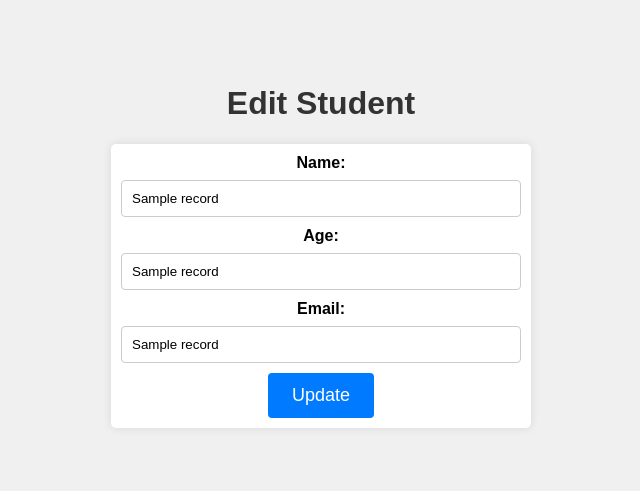
After one commit to profliuhao/CSIT355, a Flask app: template flaskMysqlProjectTemplate/templates/update.html in a window 1280 px wide. The commit adds this page. Shown: the top 491 px of the page, without its empty margins (319-959 px from the left). Run offline with Flask 3, Linux system fonts and the light colour scheme; the template is opened without the code that fills it: most values are stand-ins (such as "Sample title", 1, 10 or a date in 2020); some libraries are stand-ins or nearby versions.

Commit message:
Update project template

```diff
--- a/Flask/requirements.txt
+++ /dev/null
@@ -1,4 +0,0 @@
-Flask
-Flask-SQLAlchemy
-mysql-connector-python
-sqlparse
--- /dev/null
+++ b/flaskMysqlProjectTemplate/app.py
@@ -0,0 +1,108 @@
+import sqlparse
+from flask import Flask, render_template, request, redirect, url_for
+from flask_mysqldb import MySQL
+
+app = Flask(__name__)
+
+# MySQL Configuration (Replace with your database details)
+app.config['MYSQL_HOST'] = 'your_mysql_host'
+app.config['MYSQL_USER'] = 'your_mysql_username'
+app.config['MYSQL_PASSWORD'] = 'your_mysql_password'
+app.config['MYSQL_DB'] = 'your_database_name'
+
+
+# Create a MySQL connection
+mysql = MySQL(app)
+
+def execute_initial_sql(mysql):
+    try:
+        cursor = mysql.connection.cursor()
+        # Read and execute the initial.sql file
+        with open('static/sql/init.sql') as sql_file:
+            statements = sqlparse.split(sql_file.read())
+            for query in statements:
+                print(query)
+                cursor.execute(query)
+                mysql.connection.commit()
+
+        cursor.close()
+    except Exception as e:
+        print(f"Error executing initial SQL script: {str(e)}")
+
+
+with app.app_context():
+    execute_initial_sql(mysql)
+
+
+# @app.before_first_request
+# def before_first_request():
+#     # run this line if database initialization is needed
+#     execute_initial_sql()
+#     pass
+
+
+@app.route('/')
+def index():
+
+    # Display a list of records from the database
+    cursor = mysql.connection.cursor()
+    cursor.execute("SELECT * FROM student")
+    data = cursor.fetchall()
+    cursor.close()
+    return render_template('index.html', data=data)
+
+# Route for adding students
+@app.route('/add', methods=['POST'])
+def add():
+    if request.method == 'POST':
+        name = request.form['name']
+        age = request.form['age']
+        email = request.form['email']
+        cursor = mysql.connection.cursor()
+        # Option 1
+        # cursor.execute("INSERT INTO student (sname, age, email) VALUES (%s, %s, %s)",(name, age, email))
+        # Option 2
+        cursor.execute("INSERT INTO student (sname, age, email) VALUES ('{}', '{}', '{}')".format(name, age, email))
+        mysql.connection.commit()
+        cursor.close()
+        return redirect(url_for('index'))
+
+
+
+# Route for deleting students
+@app.route('/delete/<int:id>')
+def delete(id):
+    cursor = mysql.connection.cursor()
+    cursor.execute("DELETE FROM student WHERE id = %s", (id,))
+    mysql.connection.commit()
+    cursor.close()
+    return redirect(url_for('index'))
+
+
+@app.route('/update/<int:id>', methods=['GET', 'POST'])
+def update(id):
+    if request.method == 'POST':
+        name = request.form['name']
+        age = request.form['age']
+        email = request.form['email']
+        cursor = mysql.connection.cursor()
+        cursor.execute("UPDATE student SET sname = %s, age=%s, email = %s WHERE id = %s", (name, age, email, id))
+        mysql.connection.commit()
+        cursor.close()
+        return redirect(url_for('index'))
+    else:
+        print(id)
+        cursor = mysql.connection.cursor()
+        cursor.execute("SELECT * FROM student WHERE id = %s", (id,))
+        result = cursor.fetchone()
+        print(result)
+        for row in result:
+            print(row)
+            # data = [row['id'], row['sname'], row['email']]
+        data = result
+        cursor.close()
+        return render_template('update.html', data=data)
+
+
+if __name__ == '__main__':
+    app.run(debug=True, host="localhost", port=9999)
--- /dev/null
+++ b/flaskMysqlProjectTemplate/requirements.txt
@@ -0,0 +1,5 @@
+Flask
+sqlparse
+mysql-connector-python
+mysqlclient
+flask_mysqldb
--- /dev/null
+++ b/flaskMysqlProjectTemplate/static/css/styles.css
@@ -0,0 +1,144 @@
+/* styles.css */
+
+body {
+    font-family: Arial, sans-serif;
+    background-color: #f0f0f0;
+    margin: 0;
+    padding: 5%;
+    /*background-color: powderblue;*/
+}
+
+h1 {
+    color: #333;
+    text-align: center;
+}
+
+ul {
+    list-style: none;
+    padding: 0;
+}
+
+li {
+    background-color: #fff;
+    border: 1px solid #ddd;
+    padding: 10px;
+    margin: 5px 0;
+}
+
+/* Style the logo */
+img {
+    width: 10%; /* Scale the image to 10% of its original size */
+    max-width: none; /* Allow the image to exceed its original size */
+    height: auto; /* Maintain aspect ratio */
+    display: block; /* Make the image a block element for centering */
+    margin: 0 auto; /* Center the image horizontally */
+    margin-bottom: 20px; /* Add margin for spacing */
+}
+
+/* Table styles */
+.student-table {
+    width: 80%;
+    text-align: center;
+    margin: 0 auto;
+    /*border-collapse: collapse;*/
+    /*padding: 10px;*/
+    margin-bottom: 10px;
+    border: 1px solid #ccc;
+    margin-top: 20px;
+    background-color: #ffffff;
+    box-shadow: 0 0 10px rgba(0, 0, 0, 0.1);
+    border-radius: 5px;
+}
+
+.student-table th,
+.student-table td {
+    border: 1px solid #ddd;
+    padding: 10px;
+    text-align: left;
+}
+
+.student-table th {
+    background-color: #007bff;
+    color: #fff;
+}
+
+/* Table row hover effect */
+.student-table tbody tr:hover {
+    background-color: #f5f5f5;
+}
+
+/* Links for navigation */
+.student-table a {
+    text-decoration: none;
+    color: #007bff;
+}
+
+/* Links on hover */
+.student-table a:hover {
+    text-decoration: underline;
+}
+
+
+/* Form container */
+.form-container {
+    text-align: center;
+    max-width: 400px;
+    margin: 0 auto;
+    padding: 10px;
+    background-color: #ffffff;
+    box-shadow: 0 0 10px rgba(0, 0, 0, 0.1);
+    border-radius: 5px;
+}
+
+/* Form inputs */
+.form-container label {
+    font-weight: bold;
+    display: block;
+    margin-bottom: 8px;
+}
+
+.form-container input[type="text"] {
+    width: 100%;
+    padding: 10px;
+    margin-bottom: 10px;
+    border: 1px solid #ccc;
+    border-radius: 4px;
+    box-sizing: border-box;
+}
+
+.form-container input[type="email"] {
+    width: 100%;
+    padding: 10px;
+    margin-bottom: 10px;
+    border: 1px solid #ccc;
+    border-radius: 4px;
+    box-sizing: border-box;
+}
+
+/* Submit button */
+.form-container button[type="submit"] {
+    background-color: #007bff;
+    color: #fff;
+    border: 1px;
+    padding: 12px 24px; /* Adjust padding for size */
+    border-radius: 4px;
+    cursor: pointer;
+    font-size: 18px;
+}
+
+/* Submit button on hover */
+.form-container button[type="submit"]:hover {
+    background-color: #0056b3;
+}
+
+/* Links for navigation */
+.form-container a {
+    text-decoration: none;
+    margin-right: 10px;
+    color: #007bff;
+}
+
+/* Links on hover */
+.form-container a:hover {
+    text-decoration: underline;
+}
--- /dev/null
+++ b/flaskMysqlProjectTemplate/templates/update.html
@@ -0,0 +1,21 @@
+<!DOCTYPE html>
+<html lang="en">
+<head>
+    <title>Edit Student</title>
+    <link rel="stylesheet" href="{{ url_for('static', filename='css/styles.css') }}">
+</head>
+<body>
+    <h1>Edit Student</h1>
+    <div class="form-container">
+        <form method="POST" action="/update/{{ data[0] }}">
+            <label for="name">Name:</label>
+            <input type="text" name="name" value="{{ data[1] }}" required><br>
+            <label for="age">Age:</label>
+            <input type="text" name="age" value="{{ data[2] }}" required><br>
+            <label for="email">Email:</label>
+            <input type="email" name="email" value="{{ data[3] }}" required><br>
+            <button type="submit" value="Update">Update</button>
+        </form>
+    </div>
+</body>
+</html>
```
Also changed, not shown: Flask/app.py (deleted, +0 -101 lines), Flask/templates/update.html (deleted, +0 -16 lines), flaskMysqlProjectTemplate/templates/index.html (renamed from Flask/templates/index.html, +17 -5 lines), flaskMysqlProjectTemplate/static/img/sql_logo.png (added), flaskMysqlProjectTemplate/static/sql/init.sql (line endings or trailing spaces).
